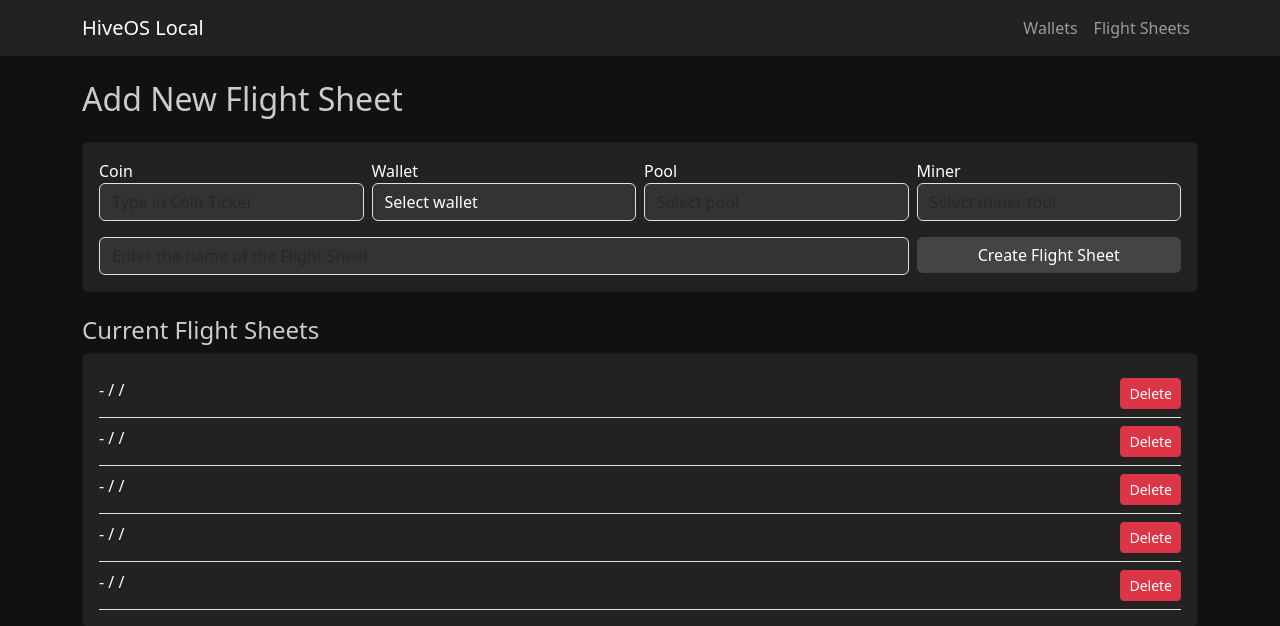
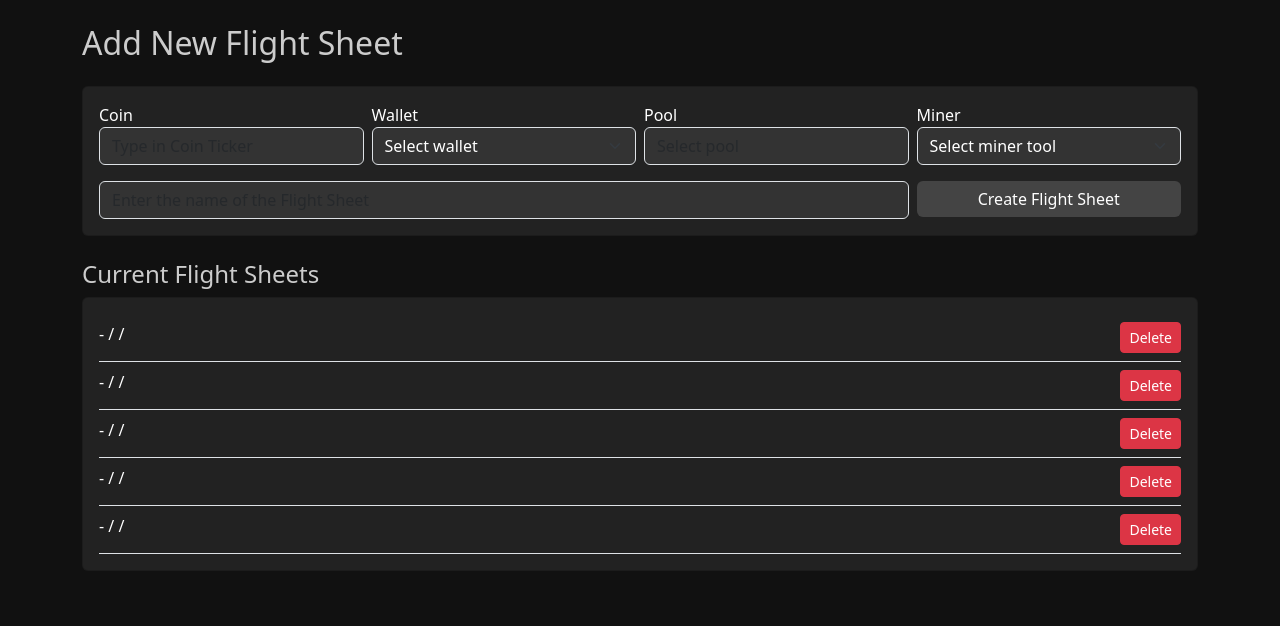
Before and after one commit to kecodon/project-root, a FastAPI app: page /flight_sheets in a window 1280 px wide. Shown: the top 626 px of the page. Run offline with FastAPI, Linux system fonts and the light colour scheme.

Commit message:
Update flight_sheets.html

```diff
--- a/templates/flight_sheets.html
+++ b/templates/flight_sheets.html
@@ -14,16 +14,6 @@
   </style>
 </head>
 <body>
-  <nav class="navbar navbar-expand-lg navbar-dark mb-4" style="background-color: #222;">
-    <div class="container">
-      <a class="navbar-brand" href="/">HiveOS Local</a>
-      <ul class="navbar-nav ms-auto">
-        <li class="nav-item"><a class="nav-link" href="/wallets">Wallets</a></li>
-        <li class="nav-item"><a class="nav-link" href="/flight_sheets">Flight Sheets</a></li>
-      </ul>
-    </div>
-  </nav>
-
   <div class="container mt-4">
     <h2 class="mb-4">Add New Flight Sheet</h2>
     <div class="card p-3">
@@ -47,7 +37,12 @@
         </div>
         <div class="col-md-3">
           <label>Miner</label>
-          <input id="miner" class="form-control" placeholder="Select miner tool">
+          <select id="miner" class="form-select">
+            <option value="">Select miner tool</option>
+            <option value="xmrig">XMRig</option>
+            <option value="cpuminer">CPUMiner</option>
+            <option value="hubpage">HubPage</option>
+          </select>
         </div>
       </div>
       <div class="row g-2 mt-2">
```
